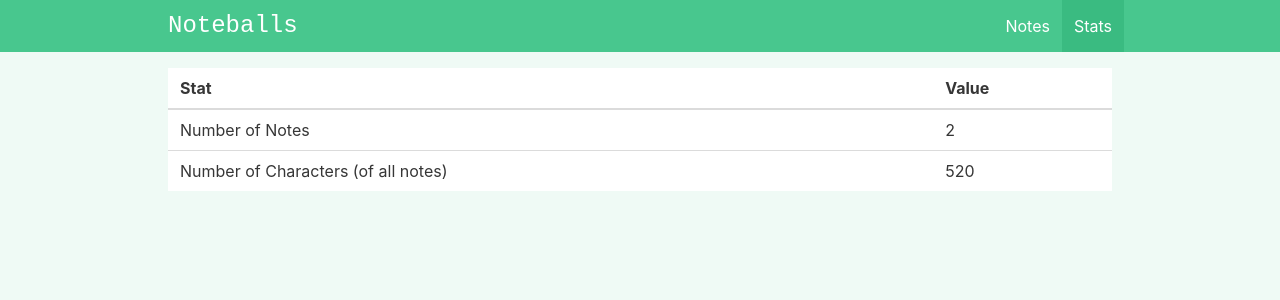
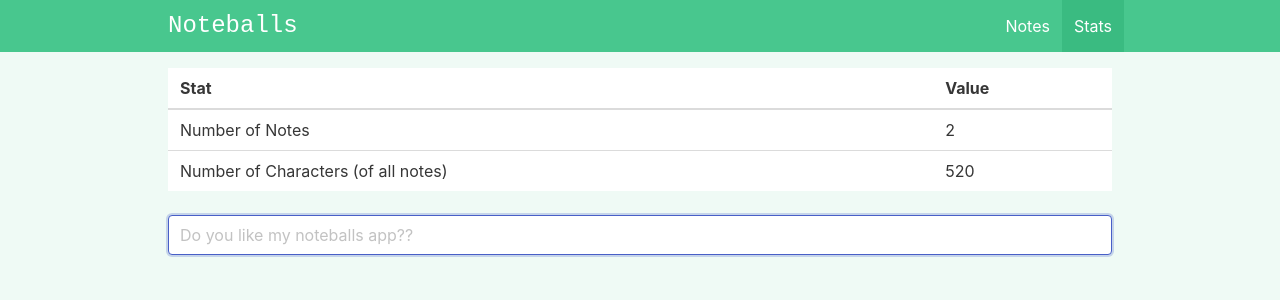
Before and after one commit to ArmanLegryan/noteballs-app, a Vue app: page /#/stats in a window 1280 px wide. Shown: the top 300 px of the page. Built offline with nearby package versions, Linux system fonts and the light colour scheme.

Commit message:
Created auto-focus directive and made it global

```diff
--- a/src/components/Notes/AddEditNote.vue
+++ b/src/components/Notes/AddEditNote.vue
@@ -9,6 +9,7 @@
           class="textarea"
           :placeholder="placeholder"
           ref="textareaRef"
+          v-auto-focus
         />
       </div>
     </div>
--- /dev/null
+++ b/src/directives/index.js
@@ -0,0 +1,3 @@
+import { vAutoFocus } from "./vAutoFocus";
+
+export const directives = { vAutoFocus };
--- /dev/null
+++ b/src/directives/vAutoFocus.js
@@ -0,0 +1,8 @@
+export const vAutoFocus = {
+  name: "auto-focus",
+  directive: {
+    mounted: (el) => {
+      el.focus();
+    }
+  }
+};
--- a/src/main.js
+++ b/src/main.js
@@ -3,6 +3,7 @@ import { createPinia } from "pinia";
 import App from "./App.vue";
 import router from "@/router";
 import { components } from "./components";
+import { directives } from "./directives";
 
 const pinia = createPinia();
 
@@ -12,6 +13,10 @@ components.forEach((component) => {
   app.component(component.__name, component);
 });
 
+for (let item in directives) {
+  app.directive(directives[item].name, directives[item].directive);
+}
+
 app.use(pinia);
 app.use(router);
 
--- a/src/views/StatsView.vue
+++ b/src/views/StatsView.vue
@@ -19,6 +19,13 @@
         </tr>
       </tbody>
     </table>
+
+    <input
+      class="input"
+      type="text"
+      placeholder="Do you like my noteballs app??"
+      v-auto-focus
+    />
   </div>
 </template>
 
```
